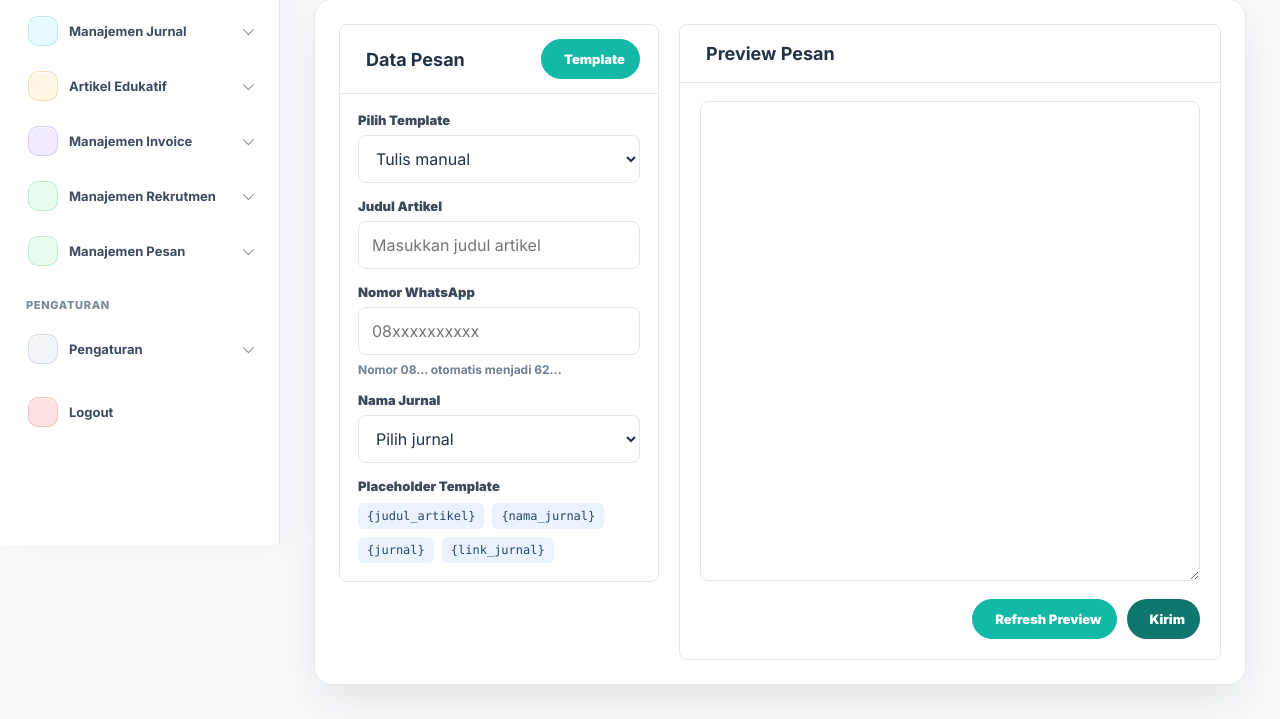
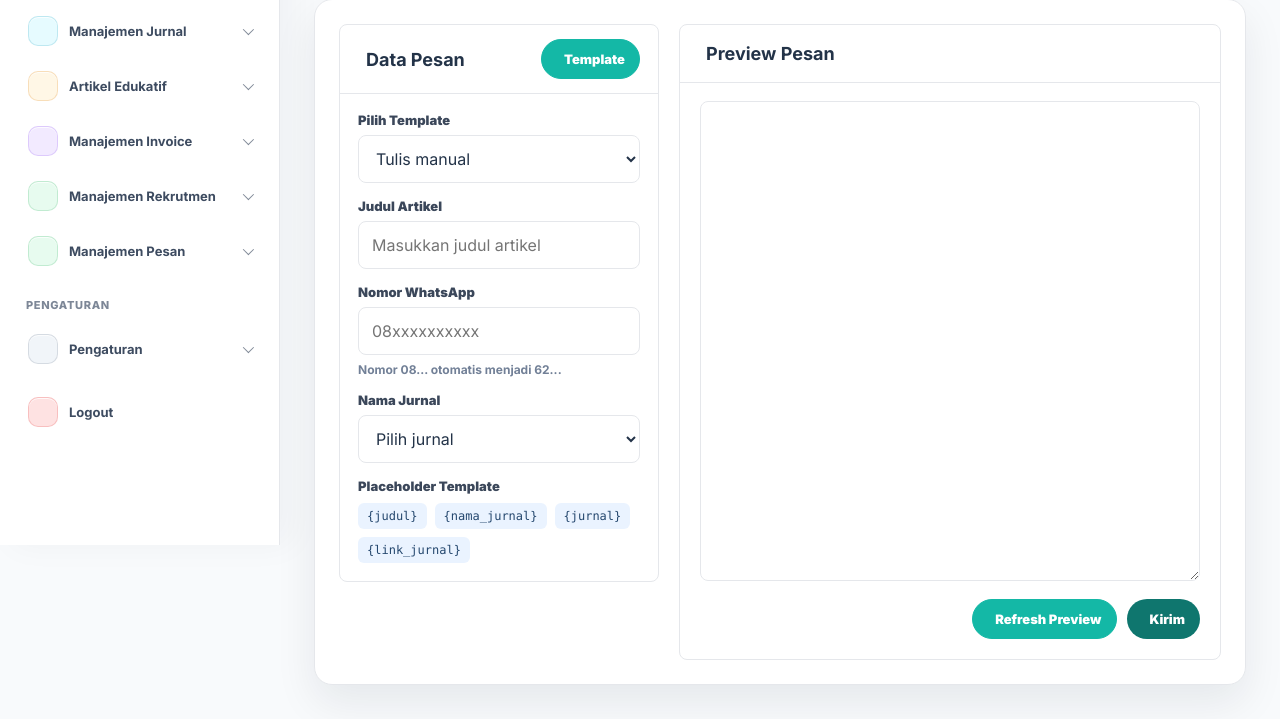
Before and after one commit to kodingsil-lab/plpi-public, a CodeIgniter 4 app: the page made by app/Views/admin/whatsapp/compose.php in a window 1280 px wide. Shown: the part 255-974 px from the top of the page. Run offline with PHP 8.4 and a stand-in for CodeIgniter, Linux system fonts and the light colour scheme; the template is opened without the code that fills it, so the values that code supplies are empty; some libraries are stand-ins or nearby versions.

Commit message:
Update compose.php

```diff
--- a/app/Views/admin/whatsapp/compose.php
+++ b/app/Views/admin/whatsapp/compose.php
@@ -73,7 +73,7 @@ foreach (($templates ?? []) as $template) {
                 <div class="placeholder-box">
                     <span>Placeholder Template</span>
                     <div>
-                        <button type="button" data-token="{judul_artikel}">{judul_artikel}</button>
+                        <button type="button" data-token="{judul}">{judul}</button>
                         <button type="button" data-token="{nama_jurnal}">{nama_jurnal}</button>
                         <button type="button" data-token="{jurnal}">{jurnal}</button>
                         <button type="button" data-token="{link_jurnal}">{link_jurnal}</button>
@@ -132,7 +132,7 @@ document.addEventListener('DOMContentLoaded', function () {
         const journalName = journalNameInput && journalNameInput.value.trim() ? journalNameInput.value.trim() : '';
         const journalUrl = selectedJournalUrl();
         const replacements = {
-            '{judul_artikel}': articleTitle,
+            '{judul}': articleTitle,
             '{nama_jurnal}': journalName,
             '{jurnal}': journalName,
             '{link_jurnal}': journalUrl
```
